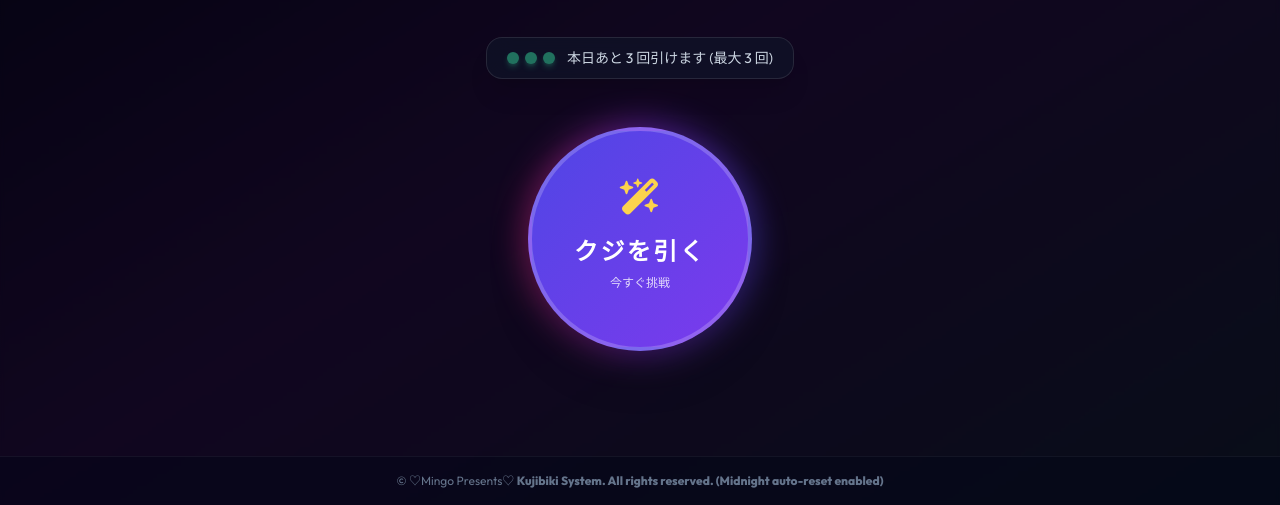
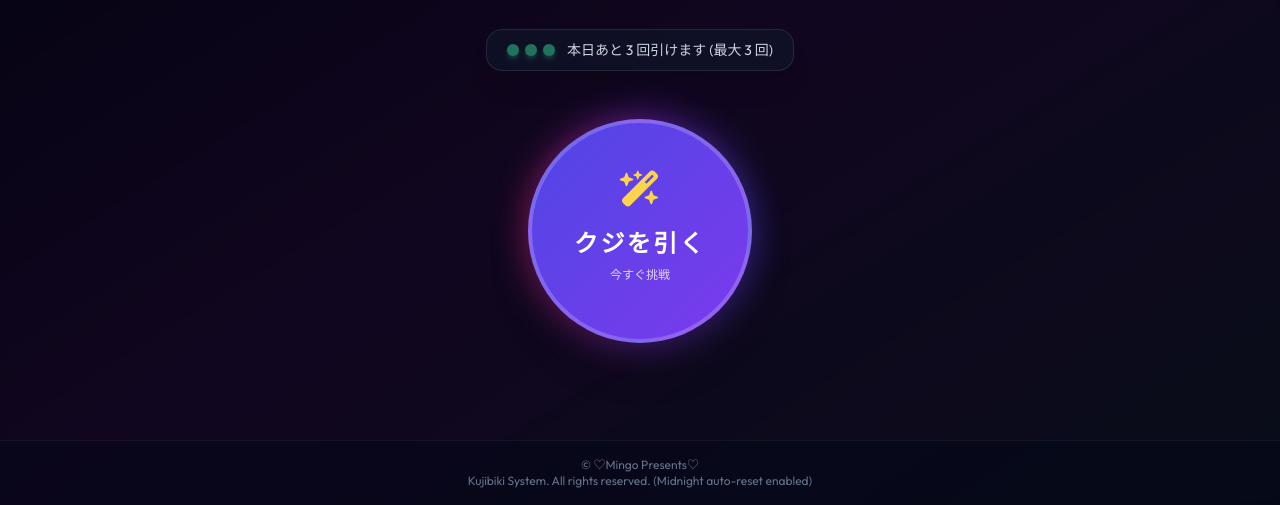
Before and after one commit to psycho-brain/sf-box, a plain HTML site: page index.html in a window 1280 px wide. Shown: the part 295-800 px from the top of the page. Drawn offline with nearby package versions, Linux system fonts and the light colour scheme.

Commit message:
Update index.html

```diff
--- a/index.html
+++ b/index.html
@@ -90,7 +90,7 @@
     </main>
 
     <footer class="w-full py-4 text-center text-xs text-slate-500 z-10 border-t border-white/5 bg-slate-950/40">
-        &copy; ♡Mingo Presents♡ <b>Kujibiki System. All rights reserved. (Midnight auto-reset enabled)</b>
+        &copy; ♡Mingo Presents♡ <br>Kujibiki System. All rights reserved. (Midnight auto-reset enabled)</br>
     </footer>
 
     <!-- Result Modal -->
```
